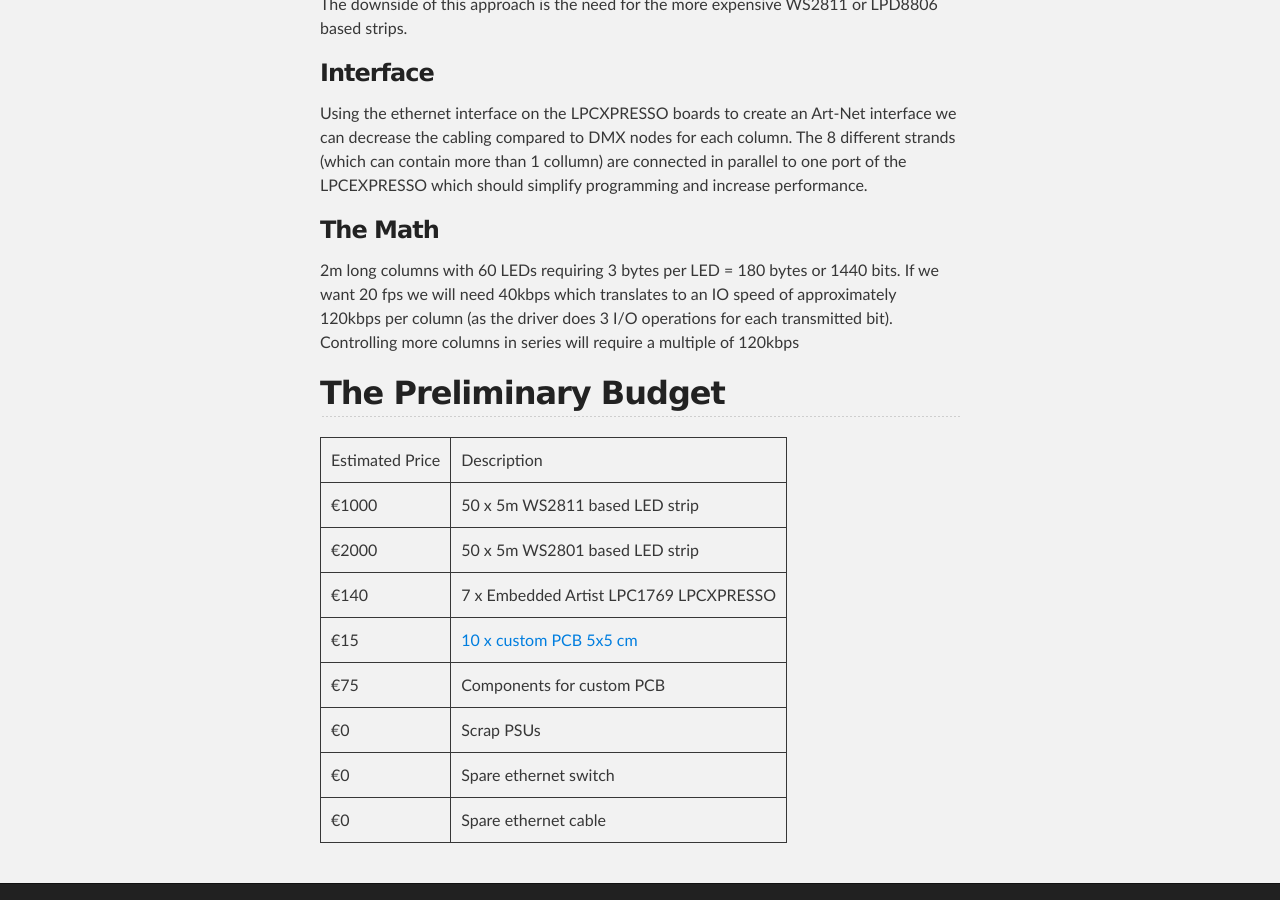
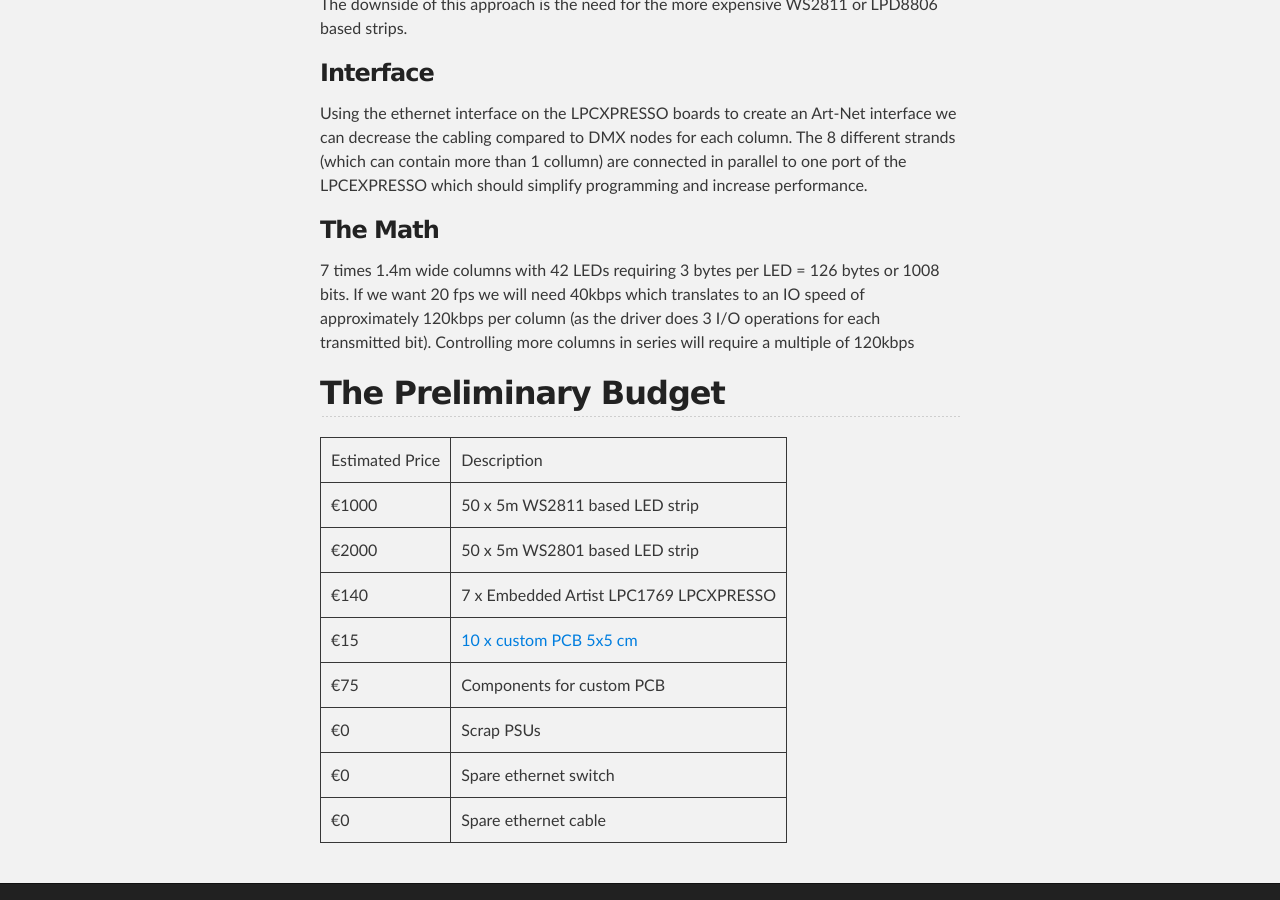
Before and after one commit to area3001/area3001.github.io, a Jekyll site: the page built from projects/video_window/index.html, in a window 1280 px wide and 900 px high, scrolled down 1323 px. Built offline with Jekyll 4.4.1, drawn with Linux system fonts in a browser that asks for light colours; Markdown is read by kramdown in place of the engine named in the settings; some of the changed text lies outside the part shown.

Commit message:
Update LED window

```diff
--- a/projects/video_window/index.html
+++ b/projects/video_window/index.html
@@ -9,7 +9,9 @@
 <h2>Setup</h2>
 
 <h3>The Windows</h3>
-<p>Fablab Leuven wants a LED wall installed on 2 windows of approximately 2m height by 1.5m width.</p>
+<p>Fablab Leuven wants a LED wall installed on 7 windows of approximately 60cm height by seven times 1.4m width.
+  It will be mounted at the street side of the building.
+</p>
 
 <h3>Lights</h3>
 <table border="1">
@@ -50,7 +52,8 @@
 
 
 <h3>The Math</h3>
-<p>2m long columns with 60 LEDs requiring 3 bytes per LED = 180 bytes or 1440 bits. If we want 20 fps we will need 40kbps which translates to an IO speed of approximately 120kbps per column (as the driver does 3 I/O operations for each transmitted bit). Controlling more columns in series will require a multiple of 120kbps</p>
+<p>7 times 1.4m wide columns with 42 LEDs requiring 3 bytes per LED = 126 bytes or 1008 bits.
+If we want 20 fps we will need 40kbps which translates to an IO speed of approximately 120kbps per column (as the driver does 3 I/O operations for each transmitted bit). Controlling more columns in series will require a multiple of 120kbps</p>
 
 <h2>The Preliminary Budget </h2>
 <table border="1">
```
